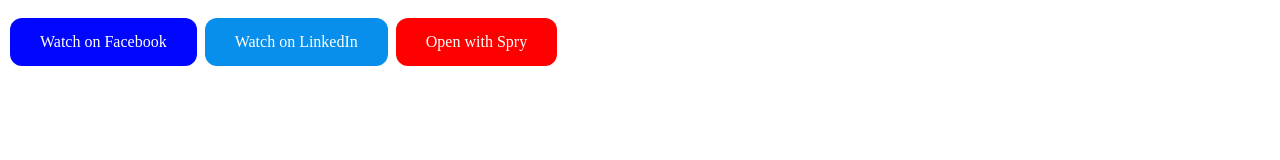
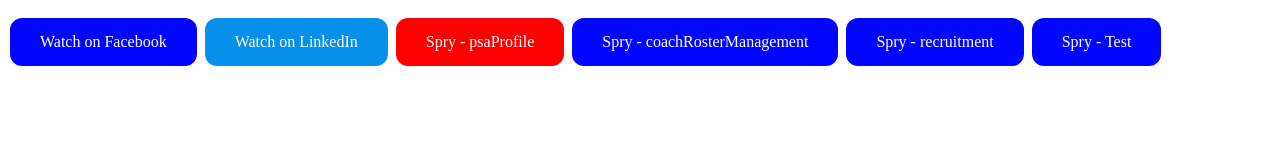
Before and after one commit to amoda-surge/deep-link-sample, a plain HTML site: page index.html in a window 1280 px wide. Drawn offline with Linux system fonts and the light colour scheme.

Commit message:
Update index.html

```diff
--- a/index.html
+++ b/index.html
@@ -91,7 +91,11 @@
 
     <a href="fb://profile/sdEcfR4" class="button-fb">Watch on Facebook</a>
     <a href="linkedin://profile/amoda-nilnuwan" class="button-li">Watch on LinkedIn</a>
-    <a href="https://app.spry.so/psaProfile" class="button">Open with Spry</a>
+    <a href="https://app.spry.so/psaProfile" class="button">Spry - psaProfile</a>
+    <a href="https://app.spry.so/coachRosterManagement" class="button-fb">Spry - coachRosterManagement</a>
+    <a href="https://app.spry.so/recruitment" class="button-fb">Spry - recruitment</a>
+
+    <a href="https://app.spry.so/test" class="button-fb">Spry - Test</a>
 
 </body>
 </html>
```
